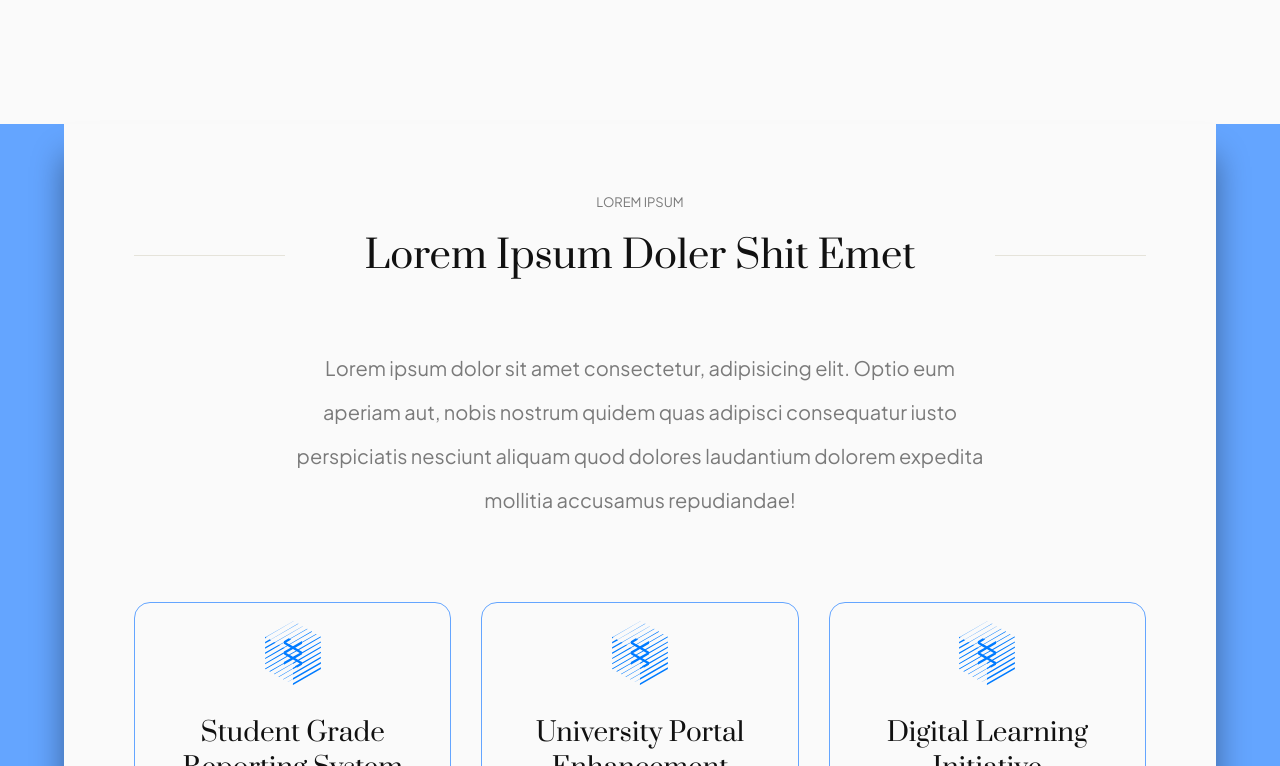
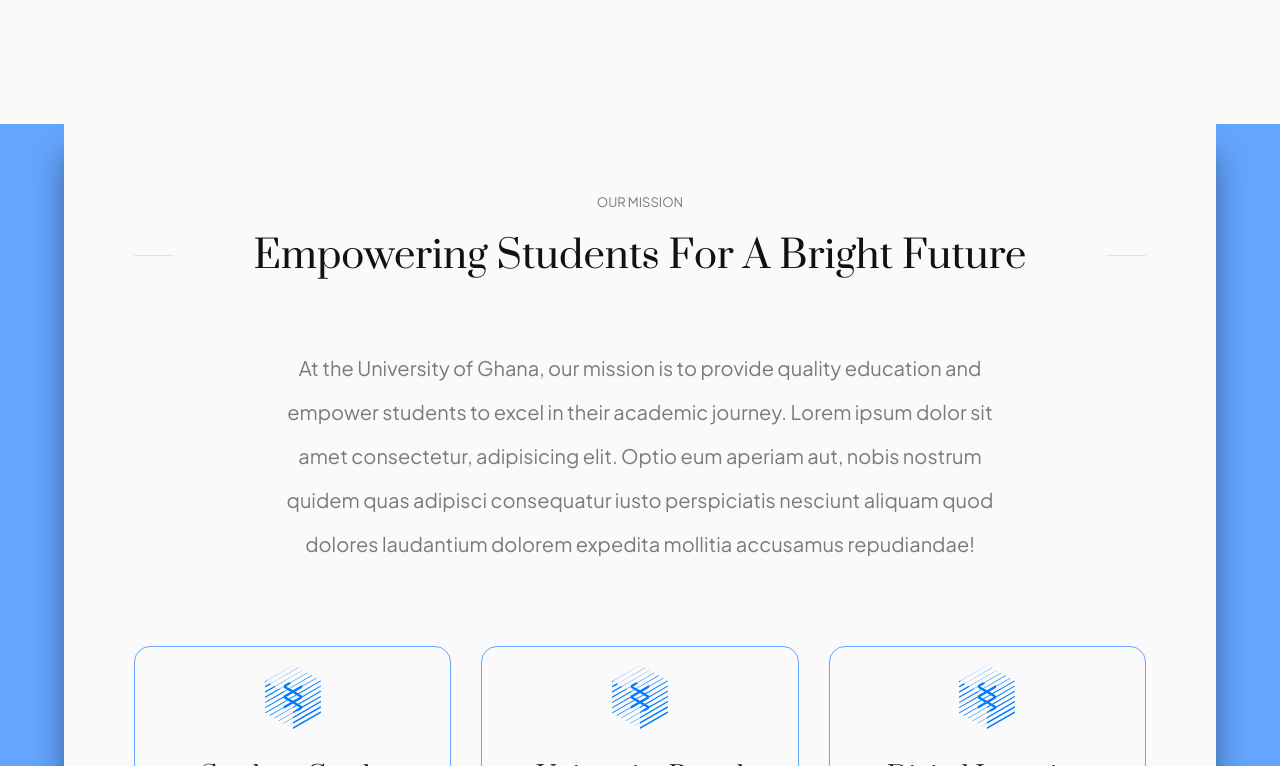
Before and after one commit to joyAj2/doneWithAssignment, a React (Vite) app: page / in a window 1280 px wide. Shown: the part 649-1415 px from the top of the page. Built offline with nearby package versions, Linux system fonts and the light colour scheme.

Commit message:
Update Startup.jsx
edited text

```diff
--- a/src/Components/Startup/Startup.jsx
+++ b/src/Components/Startup/Startup.jsx
@@ -8,8 +8,9 @@ export default function Startup() {
     <section className='Startup'>
         <div className="container stratup-container">
             <div className="title-aria">
-            <TitileTypeOne TitleTop={'lorem ipsum'} Title={'lorem ipsum doler shit emet'} />
-            <p className='start-up-des'>Lorem ipsum dolor sit amet consectetur, adipisicing elit. Optio eum aperiam aut, nobis nostrum quidem quas adipisci consequatur iusto perspiciatis nesciunt aliquam quod dolores laudantium dolorem expedita mollitia accusamus repudiandae!</p>
+           <TitileTypeOne TitleTop={'Our Mission'} Title={'Empowering Students for a Bright Future'} />
+<p className='start-up-des'>At the University of Ghana, our mission is to provide quality education and empower students to excel in their academic journey. Lorem ipsum dolor sit amet consectetur, adipisicing elit. Optio eum aperiam aut, nobis nostrum quidem quas adipisci consequatur iusto perspiciatis nesciunt aliquam quod dolores laudantium dolorem expedita mollitia accusamus repudiandae!</p>
+
             </div>
 
             <div className="startup-article-aira">
```
